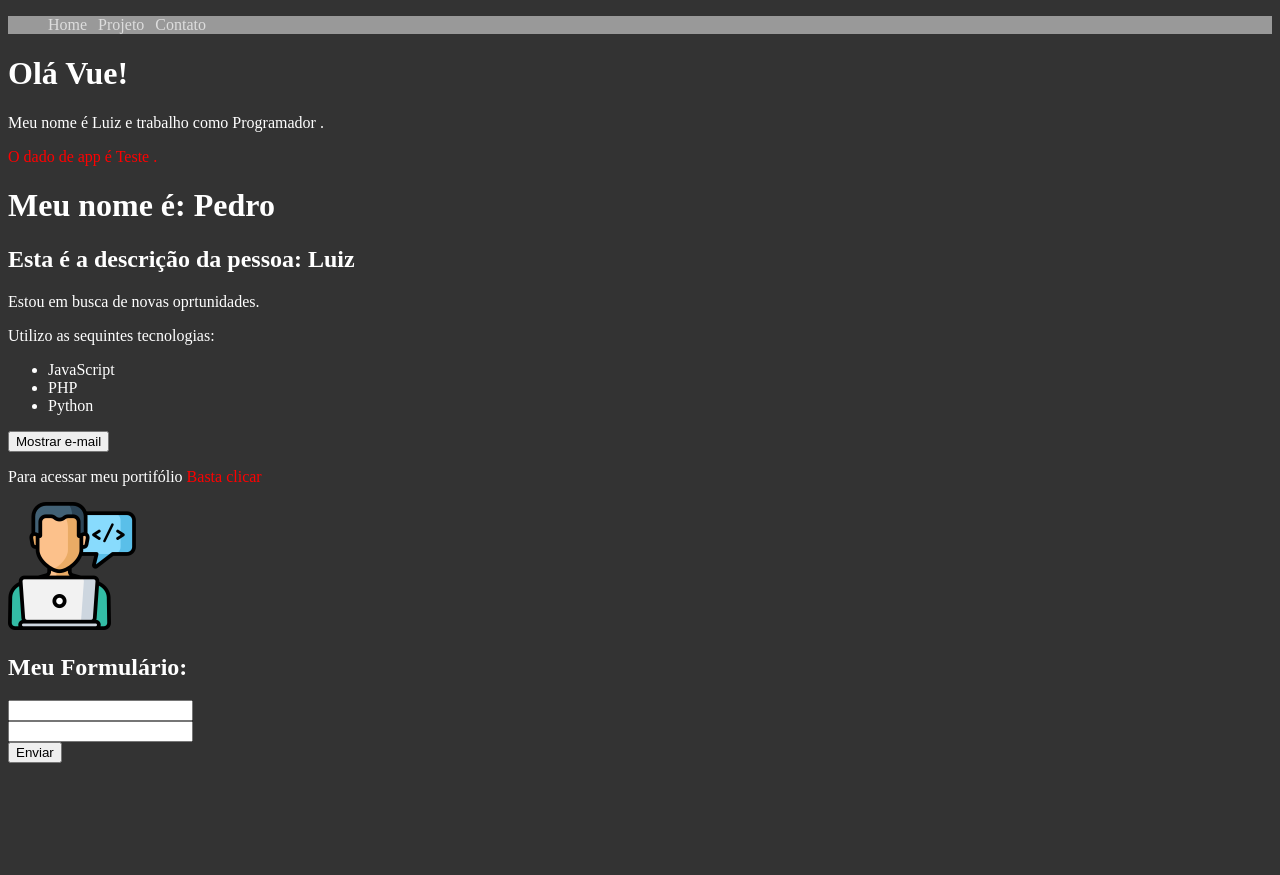
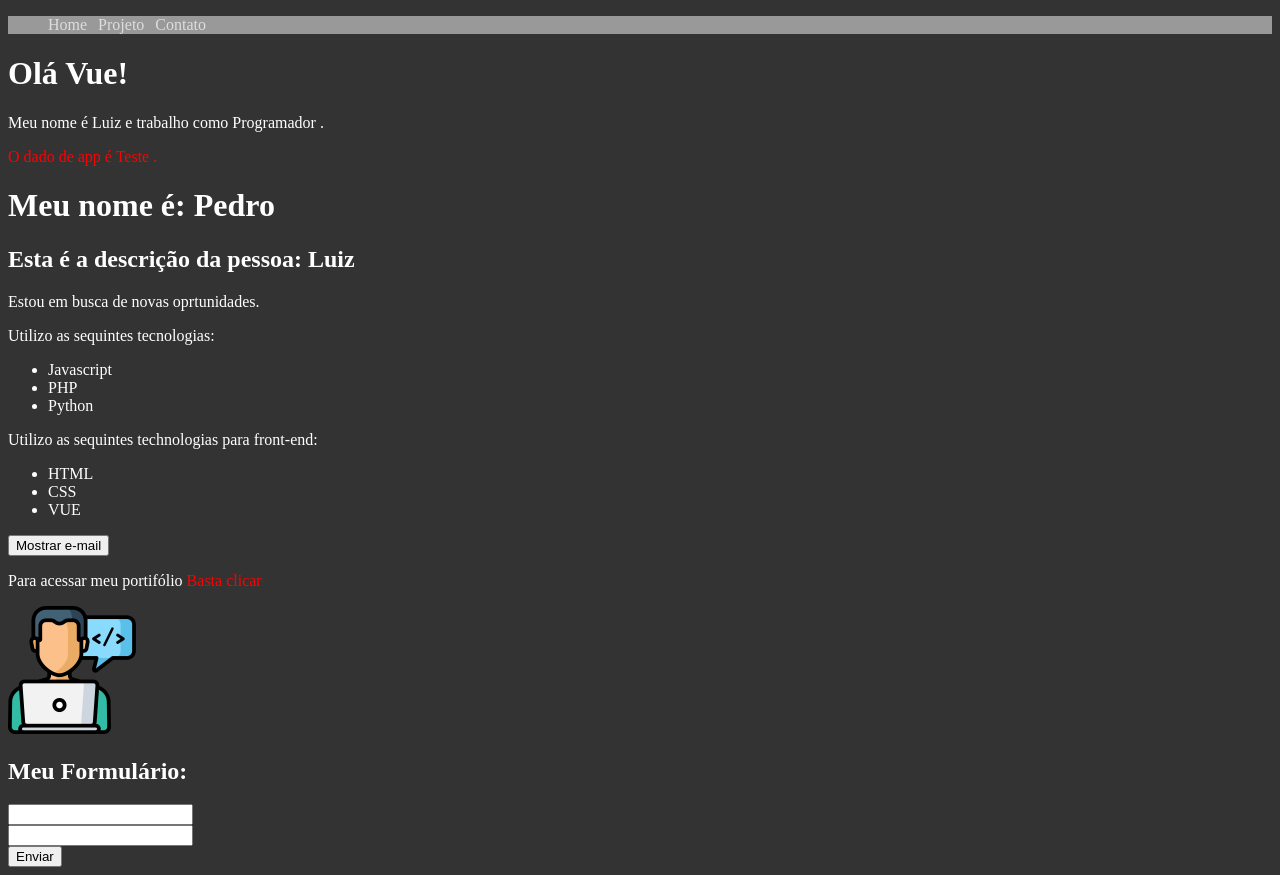
Before and after one commit to GutoBessa/Reciclegem_vue, a Vue app in the folder project_vue/: page / in a window 1280 px wide. Before the commit the page ends 800 px from the top, so only its background shows below. Built offline with nearby package versions, Linux system fonts and the light colour scheme.

Commit message:
Rendering project lists with f-for.

```diff
--- a/project_vue/src/components/Info.vue
+++ b/project_vue/src/components/Info.vue
@@ -4,9 +4,18 @@
     <p v-else>Estou em busca de novas oprtunidades.</p>
     <p>Utilizo as sequintes tecnologias:</p>
     <ul>
-      <li>JavaScript</li>
-      <li>PHP</li>
-      <li>Python</li>
+      <li
+        v-for="(technology, index) in backend_technologies"
+        v-bind:key="index"
+      >
+        {{ technology }}
+      </li>
+    </ul>
+    <p>Utilizo as sequintes technologias para front-end:</p>
+    <ul>
+      <li v-for="technology in frontend_technologies" key="technology.id">
+        {{ technology.language }}
+      </li>
     </ul>
     <div>
       <button @click="show_email">{{ texto_Botao }}</button>
@@ -30,6 +39,12 @@
       mostrar_email: false,
       email: "luiz-augustosouza@hotmail.com",
       texto_Botao: "Mostrar e-mail",
+      backend_technologies: ["Javascript", "PHP", "Python"],
+      frontend_technologies: [
+        { id: 1, language: "HTML" },
+        { id: 2, language: "CSS" },
+        { id: 3, language: "VUE" },
+      ],
     };
   },
   methods: {
```
